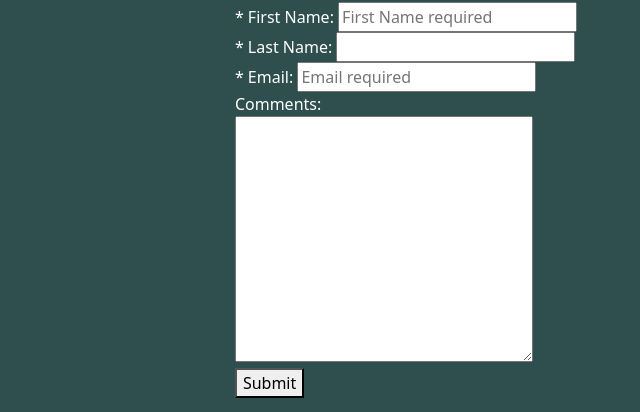
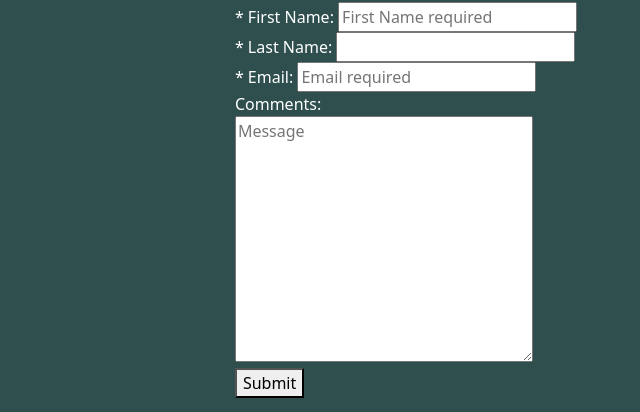
Before and after one commit to NatGallagher/Gallagh-Project-1, a plain HTML site: page contact.html in a window 1280 px wide. Shown: the part 136-548 px from the top of the page, 234-874 px from the left. Drawn offline with nearby package versions, Linux system fonts and the light colour scheme.

```diff
--- a/contact.html
+++ b/contact.html
@@ -28,7 +28,7 @@
             <label>* Last Name:</label> <input type="text"><br>
             <label>* Email:</label> <input type="text" placeholder="Email required" required><br>
             <label>Comments:</label><br>
-            <textarea type="text" cols="30" rows="10" required></textarea><br>
+            <textarea type="text" name="message" cols="30" rows="10" placeholder="Message" required></textarea><br>
             <button type="submit">Submit</button>
         </form>
     </div>
```
Also changed, not shown: 1 other file.
